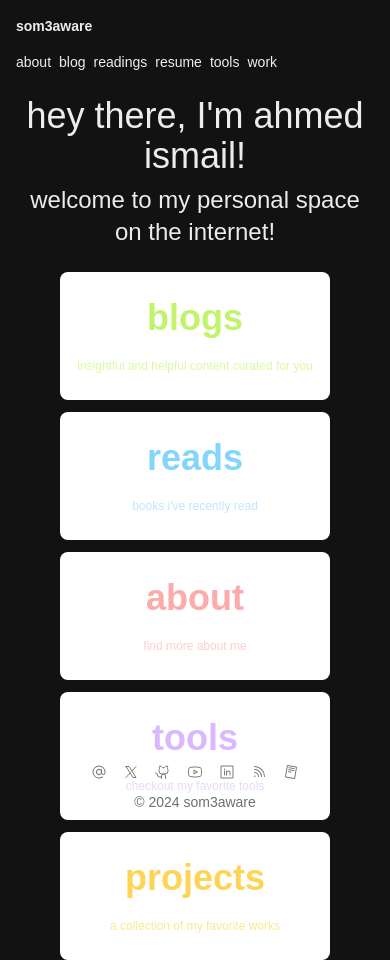
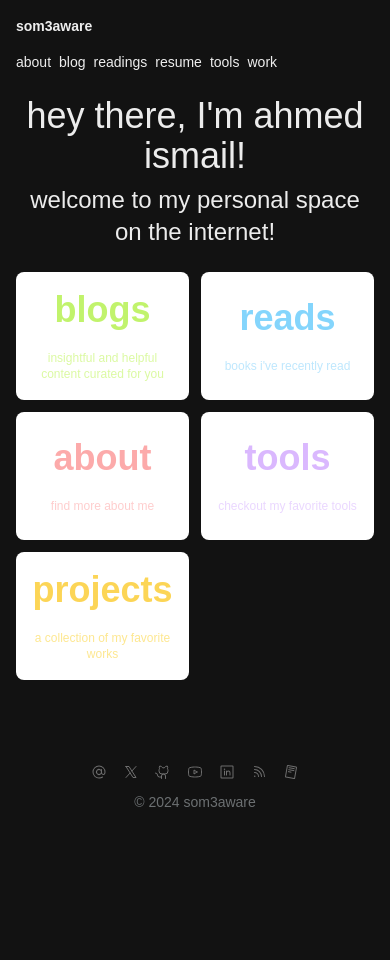
Before and after one commit to ahmedsomaa/my-portfolio, a Next.js app: page / in a window 390 px wide. After the commit the page ends 844 px from the top, so only its background shows below. Built offline with nearby package versions, Linux system fonts and the light colour scheme; a web font is replaced by a local one.

Commit message:
fix: Display 2 cards on small screen

```diff
--- a/src/components/ui/bento-grid.tsx
+++ b/src/components/ui/bento-grid.tsx
@@ -11,7 +11,7 @@ export const BentoGrid = ({
   return (
     <div
       className={cn(
-        'grid md:grid-rows-9 grid-cols-1 md:grid-cols-9 gap-3 mx-auto ',
+        'grid md:grid-rows-9 grid-cols-2 md:grid-cols-9 gap-3 mx-auto ',
         className,
         fontSans.className,
       )}
```
